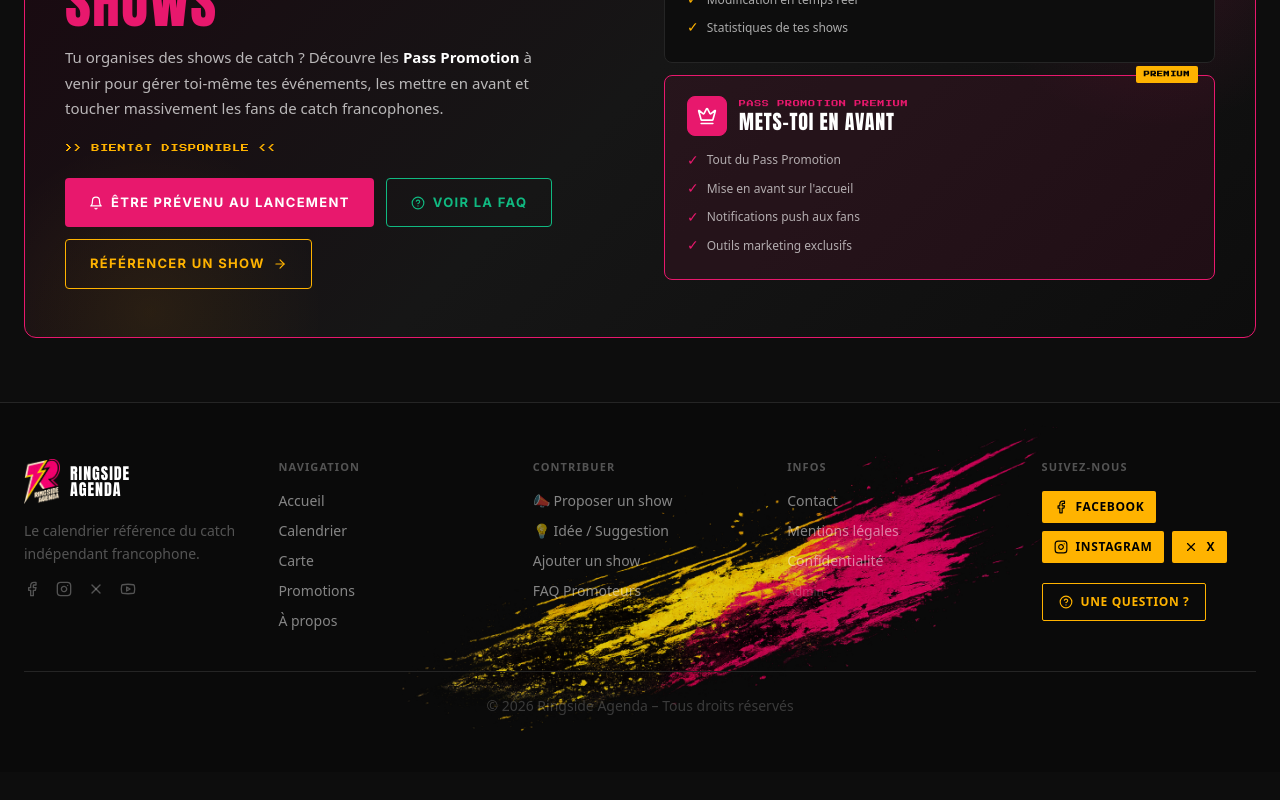
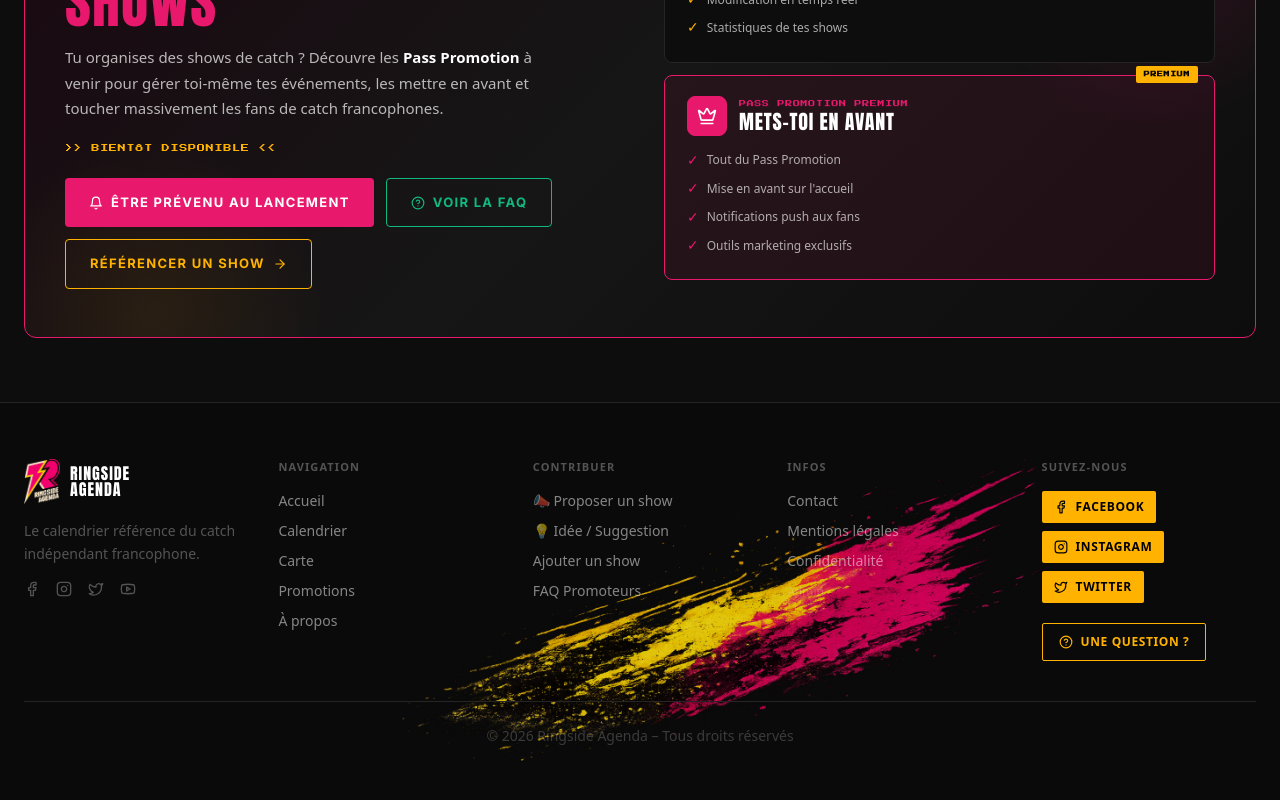
Before and after one commit to Midas507/ringside-agenda, a Next.js app: page / in a window 1280 px wide. Shown: the part 1636-2436 px from the top of the page. Before the commit the page ends 2408 px from the top, so only its background shows below. Built offline with nearby package versions, Linux system fonts and the light colour scheme; no server answers; the database is empty.

Commit message:
Pages contribution + onglets admin + X au lieu de Twitter

```diff
--- a/components/Footer.tsx
+++ b/components/Footer.tsx
@@ -1,7 +1,7 @@
 import {
   Facebook,
   Instagram,
-  X,
+  Twitter,
   Youtube,
   HelpCircle,
 } from "lucide-react";
@@ -47,7 +47,7 @@ export default function Footer() {
                 <Instagram className="w-4 h-4 text-white/30 hover:text-[#E8186D] cursor-pointer transition-colors" />
               </a>
               <a href="https://x.com/ringsideagenda" target="_blank" rel="noopener noreferrer">
-                <X className="w-4 h-4 text-white/30 hover:text-[#E8186D] cursor-pointer transition-colors" />
+                <Twitter className="w-4 h-4 text-white/30 hover:text-[#E8186D] cursor-pointer transition-colors" />
               </a>
               <a href="https://www.youtube.com/@ringsideagenda" target="_blank" rel="noopener noreferrer">
                 <Youtube className="w-4 h-4 text-white/30 hover:text-[#E8186D] cursor-pointer transition-colors" />
@@ -151,7 +151,7 @@ export default function Footer() {
                 rel="noopener noreferrer"
                 className="inline-flex items-center gap-2 bg-[#FFB300] hover:bg-[#E8186D] text-black hover:text-white text-xs font-bold uppercase tracking-wider px-3 py-2 rounded-sm transition-colors no-underline"
               >
-                <X className="w-3.5 h-3.5" /> X
+                <Twitter className="w-3.5 h-3.5" /> Twitter
               </a>
             </div>
 
```
